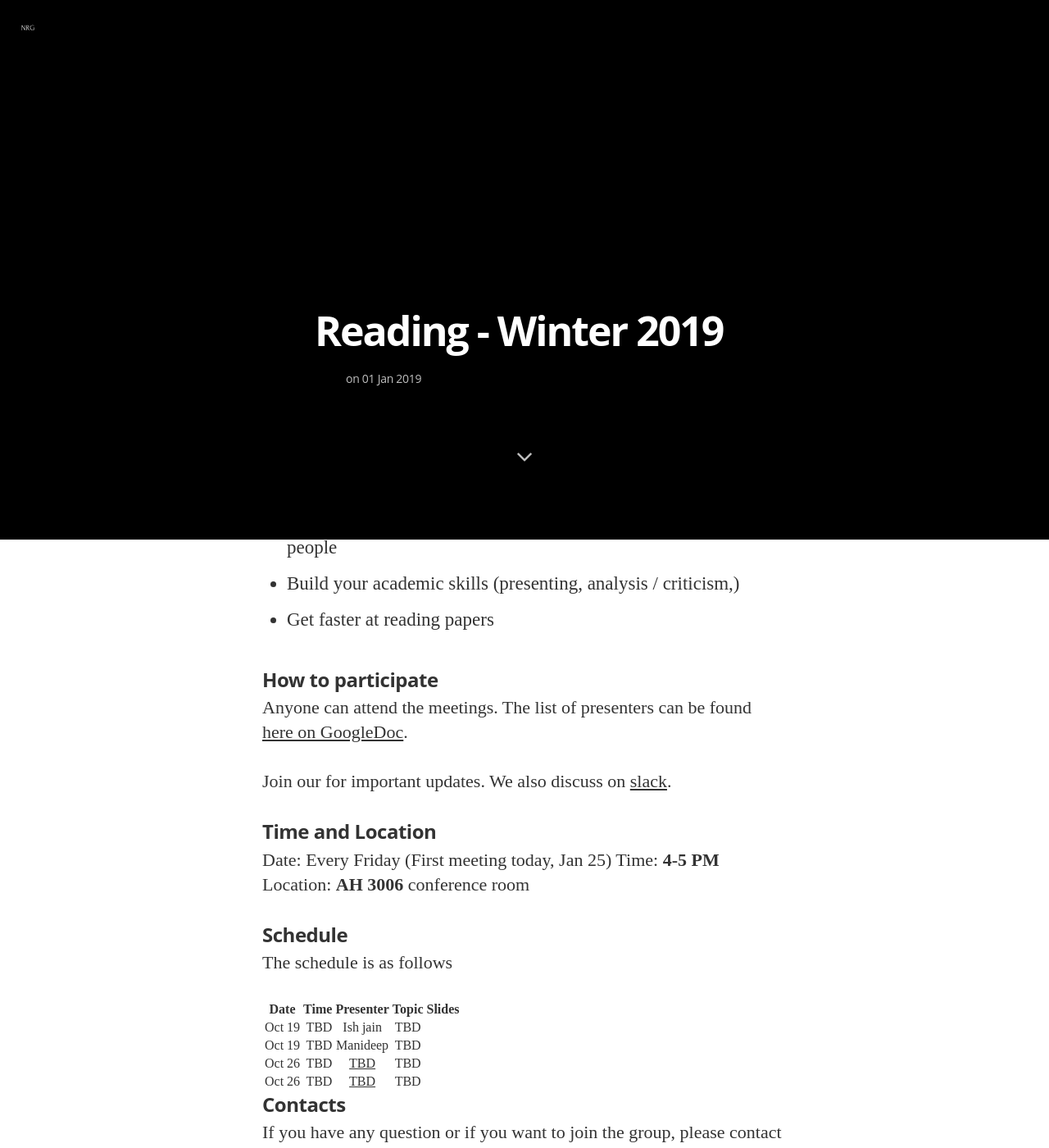
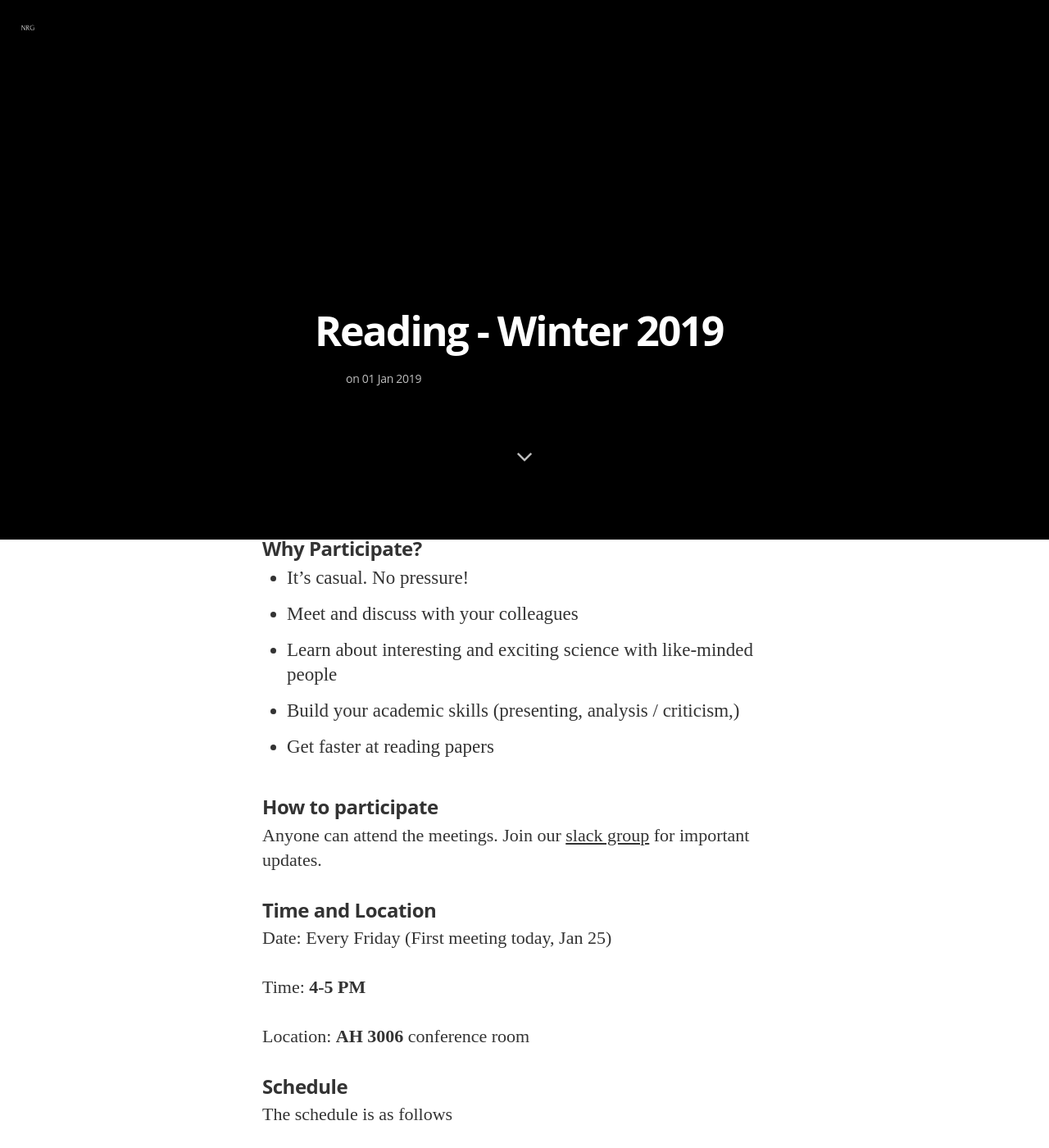
Before and after one commit to nrgucsd/nrgucsd.github.io, a Jekyll site: the page built from _posts/2019-01-01-Reading-Winter2019.markdown, in a window 1280 px wide and 1400 px high, scrolled down 742 px. Shown: the whole window at 82% size. Built offline with Jekyll 4.4.1, drawn with Linux system fonts in a browser that asks for light colours; nearby versions of some CDN libraries; some web fonts are replaced; some of the changed text lies outside the part shown.

Commit message:
Update 2019-01-01-Reading-Winter2019.markdown

```diff
--- a/_posts/2019-01-01-Reading-Winter2019.markdown
+++ b/_posts/2019-01-01-Reading-Winter2019.markdown
@@ -6,7 +6,12 @@ image: /assets/article_images/2014-08-29-welcome-to-jekyll/desktop.JPG
 
 Hi! Welcome to Networks Reading Group for Winter 2019.
 
-This group is for students interested in the areas of communication networks and neural networks! We meet every week and discuss on a relevant topic. The goal is to understand and learn about the current research in the areas of communication networks, AI, and ML. Someone within the group would lead the discussion every Friday. They can present a conference paper, research ideas, literature review, book chapter, IEEE standard, or anything they like.
+This group is for students interested in the areas of communication networks and neural networks! We meet every week and discuss on a relevant topic. The goal is to understand and learn about the current research in the areas of communication networks, AI, and ML. Someone within the group would lead the discussion every Friday.
+
+### Who will present?
+Everyone in the group is encouraged to lead the discussion. You can present a conference paper, research ideas, literature review, book chapter, IEEE standard, or anything you like. You can also borrow some slides from a talk given at conference.
+The list of presenters can be found [here][GDrive].
+
 ### Why Participate?
 
 * It’s casual. No pressure!
@@ -17,27 +22,31 @@ This group is for students interested in the areas of communication networks and
 
 ### How to participate
 
-Anyone can attend the meetings. The list of presenters can be found [here on GoogleDoc](https://docs.google.com/spreadsheets/d/1bu7PYak81oSgTiqLN81KumtgoSW0caZZuMXu4R-8poA/edit?usp=sharing).
-
-Join our for important updates. We also discuss on [slack](https://join.slack.com/t/nrgucsd/signup).
+Anyone can attend the meetings.
+<!--The list of presenters can be found [here on GoogleDoc](https://docs.google.com/spreadsheets/d/1bu7PYak81oSgTiqLN81KumtgoSW0caZZuMXu4R-8poA/edit?usp=sharing).-->
+Join our [slack group](https://join.slack.com/t/nrgucsd/signup) for important updates.
 
 ### Time and Location
 
 Date: Every Friday (First meeting today, Jan 25)
+
 Time: **4-5 PM**
+
 Location: **AH 3006** conference room
 
 ### Schedule
 
 The schedule is as follows
 
-| Date      | Time  | Presenter          | Topic  | Slides |
-|:---------:|-----:|:------------------:|:------:|:------:|
-| Oct 19    | TBD    | Ish jain         | TBD    |        |
-| Oct 19    | TBD    | Manideep         | TBD    |        |
-| Oct 26    | TBD    | [TBD][GDrive]                | TBD    |        |
-| Oct 26    | TBD   | [TBD][GDrive]                | TBD    |        |
-
+| Date      |  Presenter          | Topic  | Slides |
+|:---------:|--------------------:|:------:|:------:|
+| Jan 25    | Kshitiz bansal      | History of deep neural networks and state-of-the-art applications in 3d-machine learning    |        |
+| Feb 1    | Rohit Kumar      | TBD    |        |
+| Feb 8    | Ish Jain      | TBD    |        |
+| Feb 15    | Xinghan Wang    | TBD    |        |
+| Feb 22    | Yeswanth Reddy     | TBD    |        |
+| Mar 1    | Manideep Dunna   | TBD    |        |
+| Mar 8    | Renjie Zhao   | TBD    |        |
 
 ### Contacts
 If you have any question or if you want to join the group, please contact
```
